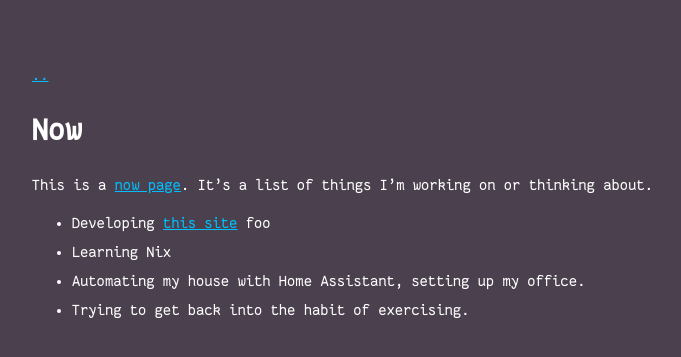
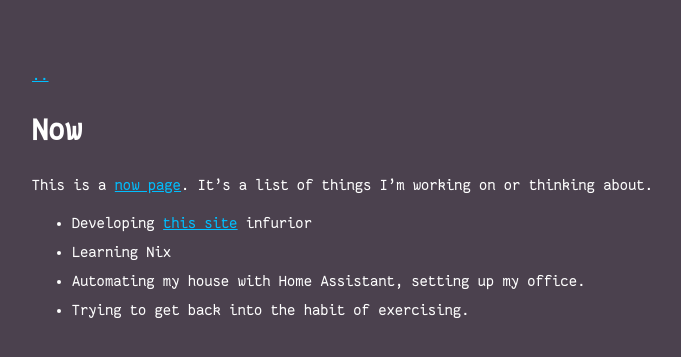
Before and after one commit to WGretz/willgretz.com, a Jekyll site: the page built from now.md, in a window 1280 px wide. Shown: the top 357 px of the page, without its empty margins (288-969 px from the left). Built offline with Jekyll 4.4.1, drawn with Linux system fonts in a browser that asks for light colours.

Commit message:
trying to get the spellcheck to fire.

```diff
--- a/now.md
+++ b/now.md
@@ -4,7 +4,7 @@ title: Now
 ---
 This is a [now page](https://nownownow.com/about).  It's a list of things I'm working on or thinking about.
 
-- Developing [this site](https://github.com/wgretz/willgretz.com) foo
+- Developing [this site](https://github.com/wgretz/willgretz.com) infurior
 - Learning Nix
 - Automating my house with Home Assistant, setting up my office.
 - Trying to get back into the habit of exercising.
```
